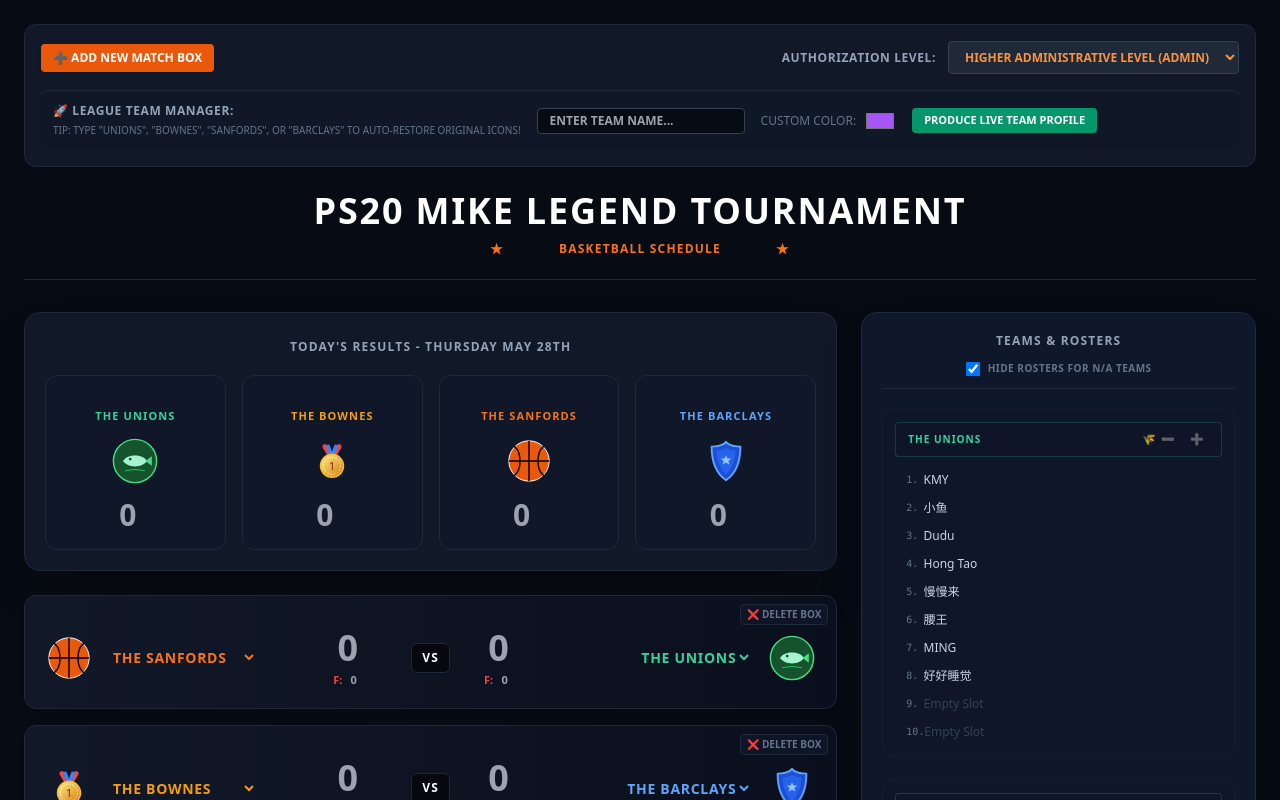
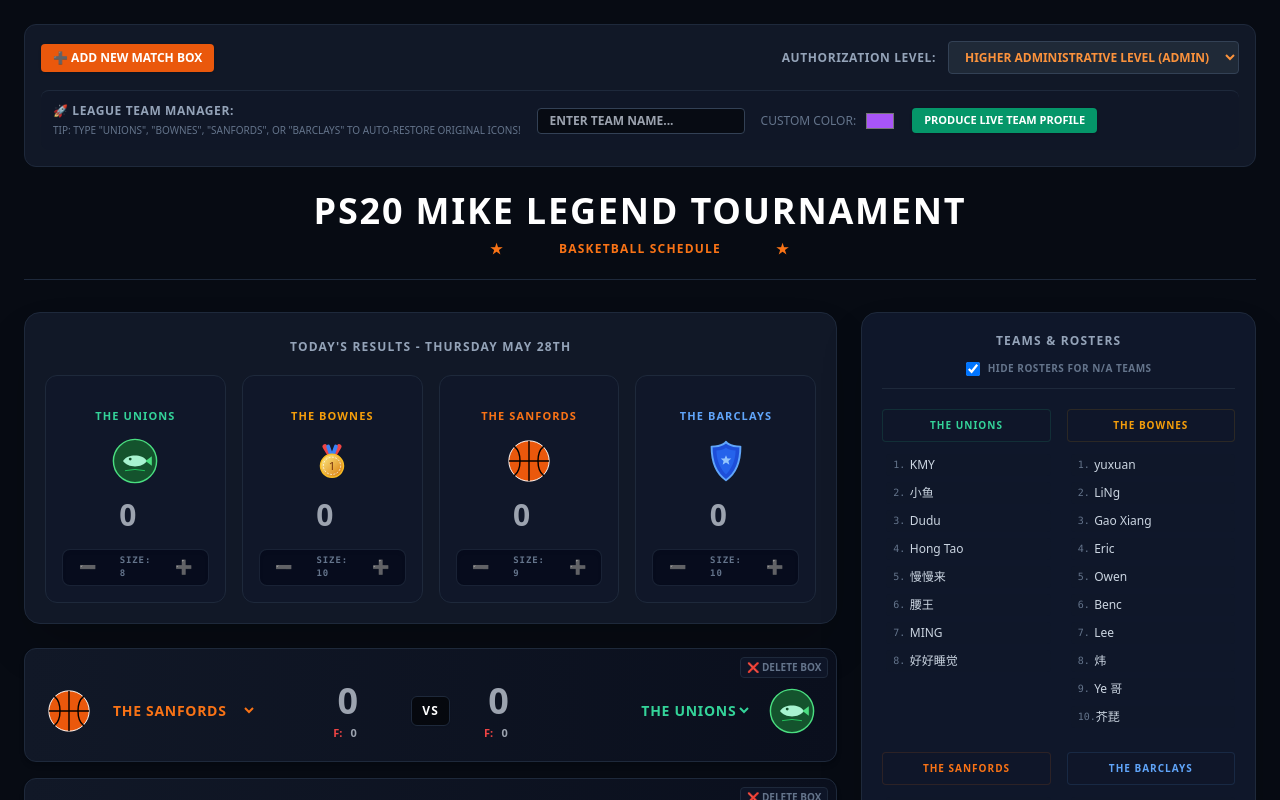
Before and after one commit to Steven-Ou/PS20_TOURNAMENT, a Next.js app: page / in a window 1280 px wide. Shown: the top 800 px of the page. Built offline with nearby package versions, Linux system fonts and the light colour scheme.

Commit message:
adding in a new version

```diff
--- a/app/page.tsx
+++ b/app/page.tsx
@@ -147,80 +147,22 @@ const BarclaysLogo = () => (
   </svg>
 );
 
-// ==========================================
-// 2. PREMIUM CHAMPIONSHIP MULTI-LAYERED SVG EMBLEM
-// ==========================================
-const PremiumChampionshipEmblem = ({
-  accentColor,
-  uniqueId,
-}: {
-  accentColor: string;
-  uniqueId: string;
-}) => (
+const DynamicCustomLogo = ({ color }: { color: string }) => (
   <svg
     className="w-12 h-12"
     viewBox="0 0 100 100"
     fill="none"
     xmlns="http://www.w3.org/2000/svg"
   >
-    {/* Outer Multi-Layer Shield Border using the custom color accent */}
     <polygon
-      points="50,5 92,25 92,65 50,95 8,65 8,25"
-      fill="#111827"
-      stroke={`url(#goldGradient-${uniqueId})`}
+      points="50,10 90,35 90,75 50,95 10,75 10,35"
+      fill="#1e293b"
+      stroke={color}
       strokeWidth="4"
       strokeLinejoin="round"
     />
-    <polygon
-      points="50,11 86,28 86,62 50,88 14,62 14,28"
-      fill="#030712"
-      stroke={accentColor}
-      strokeWidth="1.5"
-      opacity="0.7"
-    />
-
-    {/* Centered Intricate Crown Geometry mimicking 4ac5860be96dca70b5b8365898c4e6d8.jpg */}
-    <path
-      d="M32,62 L36,42 L45,50 L50,36 L55,50 L64,42 L68,62 Z"
-      fill={`url(#goldGradient-${uniqueId})`}
-    />
-    <circle cx="50" cy="32" r="2.5" fill="#fff" />
-    <circle cx="36" cy="38" r="2" fill="#fff" />
-    <circle cx="64" cy="38" r="2" fill="#fff" />
-
-    {/* Victory Star Core Accents */}
-    <polygon
-      points="50,70 52,75 58,75 53,79 55,85 50,81 45,85 47,79 42,75 48,75"
-      fill={`url(#goldGradient-${uniqueId})`}
-    />
-    <polygon
-      points="34,72 35.5,76 39.5,76 36.5,79 37.5,83 34,80 30.5,83 31.5,79 28.5,76 32.5,76"
-      fill={`url(#goldGradient-${uniqueId})`}
-      opacity="0.8"
-    />
-    <polygon
-      points="66,72 67.5,76 71.5,76 68.5,79 69.5,83 66,80 62.5,83 63.5,79 60.5,76 64.5,76"
-      fill={`url(#goldGradient-${uniqueId})`}
-      opacity="0.8"
-    />
-
-    {/* Compressed Alternating Linear Light/Dark Gradient Stack */}
-    <defs>
-      <linearGradient
-        id={`goldGradient-${uniqueId}`}
-        x1="0%"
-        y1="0%"
-        x2="100%"
-        y2="100%"
-      >
-        <stop offset="0%" stopColor="#78350f" />
-        <stop offset="25%" stopColor="#fef08a" />
-        <stop offset="45%" stopColor="#d97706" />
-        <stop offset="65%" stopColor="#ffffff" />
-        <stop offset="85%" stopColor="#fbbf24" />
-        <stop offset="100%" stopColor="#78350f" />
-      </linearGradient>
-    </defs>
+    <circle cx="50" cy="53" r="18" fill="none" stroke={color} strokeWidth="3" />
+    <path d="M32 53H68" stroke={color} strokeWidth="2" />
   </svg>
 );
 
@@ -330,8 +272,6 @@ export default function Home() {
       "腰王",
       "MING",
       "好好睡觉",
-      "",
-      "",
     ],
     bownes: [
       "yuxuan",
@@ -355,7 +295,6 @@ export default function Home() {
       "Beau",
       "Alex",
       "Leo",
-      "",
     ],
     barclays: [
       "kys r",
@@ -400,7 +339,6 @@ export default function Home() {
   const [newTeamName, setNewTeamName] = useState("");
   const [newTeamColor, setNewTeamColor] = useState("#a855f7");
 
-  // Inside your component scope, route the custom rendering paths through the high-end vector logic
   const handleLogoRender = (teamKey: string, color: string) => {
     switch (teamKey) {
       case "unions":
@@ -586,6 +524,14 @@ export default function Home() {
     return matches.some((m) => m.teamA === teamKey || m.teamB === teamKey);
   };
 
+  if (!isHydrated) {
+    return (
+      <div className="min-h-screen bg-[#070b13] text-slate-500 flex items-center justify-center font-mono text-xs">
+        LOADING TOURNAMENT DATABASE...
+      </div>
+    );
+  }
+
   return (
     <div className="min-h-screen bg-[#070b13] text-white p-6 font-sans antialiased">
       {/* ADMINISTRATIVE ACCESS CONSOLE OVERLAY */}
@@ -685,7 +631,7 @@ export default function Home() {
       <div className="grid grid-cols-1 lg:grid-cols-3 gap-6 max-w-7xl mx-auto items-start">
         {/* MATCH STUFF CARDS ROW BOXES */}
         <main className="lg:col-span-2 flex flex-col gap-6">
-          {/* HERO PREVIEW DASHBOARD (FLEX-WRAP DYNAMIC REORGANIZATION LAYOUT) */}
+          {/* HERO PREVIEW DASHBOARD / RESULT BANNER */}
           <div className="bg-[#111827] border border-slate-800 rounded-2xl p-5 shadow-2xl">
             <input
               type="text"
@@ -696,10 +642,12 @@ export default function Home() {
             />
 
             <div className="flex flex-wrap justify-center gap-4">
-              {teamsConfig.map((t) => (
+              {teamsConfig.map((t) => {
+                const playerArray = rosters[t.key] || [];
+                return (
                   <div
                     key={t.key}
-                  className="relative bg-slate-900/60 p-4 pt-8 rounded-xl border border-slate-800 flex flex-col items-center group w-full sm:w-[calc(50%-8px)] md:w-[calc(25%-12px)] min-w-[140px] transition-all"
+                    className="relative bg-slate-900/60 p-4 pt-8 rounded-xl border border-slate-800 flex flex-col items-center group w-full sm:w-[calc(50%-8px)] md:w-[calc(25%-12px)] min-w-[150px] transition-all"
                   >
                     {isAdmin && (
                       <button
@@ -730,8 +678,48 @@ export default function Home() {
                       }
                       className="bg-transparent font-black text-3xl w-full text-center mt-3 border-none outline-none text-slate-200 disabled:cursor-not-allowed"
                     />
+
+                    {/* ========================================================= */}
+                    {/* NEW HORIZONTAL ROSTER ADD/MINUS CONTROLS AT BOTTOM OF THE BANNER CARD */}
+                    {/* ========================================================= */}
+                    {isAdmin && (
+                      <div className="mt-4 flex items-center justify-center gap-4 bg-slate-950/60 border border-slate-800/80 rounded-lg py-1 px-3 w-full shadow-inner">
+                        <button
+                          type="button"
+                          title="Remove Last Spot"
+                          onClick={() => {
+                            if (playerArray.length > 1) {
+                              setRosters({
+                                ...rosters,
+                                [t.key]: playerArray.slice(0, -1),
+                              });
+                            }
+                          }}
+                          className="text-red-400 hover:text-red-300 font-black text-sm select-none px-2 py-0.5"
+                        >
+                          ➖
+                        </button>
+                        <span className="text-[9px] text-slate-500 font-black tracking-widest uppercase font-mono">
+                          SIZE: {playerArray.length}
+                        </span>
+                        <button
+                          type="button"
+                          title="Add Player Spot"
+                          onClick={() => {
+                            setRosters({
+                              ...rosters,
+                              [t.key]: [...playerArray, ""],
+                            });
+                          }}
+                          className="text-emerald-400 hover:text-emerald-300 font-black text-sm select-none px-2 py-0.5"
+                        >
+                          ➕
+                        </button>
                       </div>
-              ))}
+                    )}
+                  </div>
+                );
+              })}
             </div>
           </div>
 
@@ -958,7 +946,7 @@ export default function Home() {
               <input
                 type="checkbox"
                 checked={hideEliminatedRosters}
-                onChange={(e) => setHideEliminatedRosters(e.target.checked)}
+                onChange={(e) => setHideEliminatedRosters(e.checked)}
                 className="rounded bg-slate-900 border-slate-700 text-orange-500 focus:ring-0 w-3.5 h-3.5"
               />
               <span className="text-[10px] text-slate-500 font-bold uppercase tracking-wider">
@@ -967,7 +955,7 @@ export default function Home() {
             </label>
           </div>
 
-          <div className="flex flex-col gap-6">
+          <div className="grid grid-cols-2 gap-x-4 gap-y-6">
             {teamsConfig.map((team) => {
               if (!isTeamActive(team.key)) return null;
               const playerArray = rosters[team.key] || [];
@@ -975,52 +963,17 @@ export default function Home() {
               return (
                 <div
                   key={team.key}
-                  className="space-y-3 bg-slate-900/20 p-3 rounded-xl border border-slate-800/40"
+                  className="space-y-3 transition-all duration-200"
                 >
                   <div
-                    className="font-black text-[10px] p-2 rounded text-center tracking-widest uppercase border bg-slate-900/60 flex justify-between items-center px-3"
+                    className="font-black text-[10px] p-2 rounded text-center tracking-widest uppercase border bg-slate-900/40"
                     style={{
                       color: team.hexColor,
-                      borderColor: `${team.hexColor}30`,
+                      borderColor: `${team.hexColor}20`,
                     }}
                   >
-                    <span>{team.name}</span>
-
-                    {/* ADD / REMOVE DYNAMIC ROW CONTROLS (ADMIN ONLY) */}
-                    {isAdmin && (
-                      <div className="flex gap-1.5 text-[11px]">
-                        <button
-                          type="button"
-                          title="Remove Last Spot"
-                          onClick={() => {
-                            if (playerArray.length > 1) {
-                              setRosters({
-                                ...rosters,
-                                [team.key]: playerArray.slice(0, -1),
-                              });
-                            }
-                          }}
-                          className="hover:text-red-400 font-bold px-1"
-                        >
-                          🌾 ➖
-                        </button>
-                        <button
-                          type="button"
-                          title="Add Player Spot"
-                          onClick={() => {
-                            setRosters({
-                              ...rosters,
-                              [team.key]: [...playerArray, ""],
-                            });
-                          }}
-                          className="hover:text-emerald-400 font-bold px-1"
-                        >
-                          ➕
-                        </button>
+                    {team.name}
                   </div>
-                    )}
-                  </div>
-
                   <ol className="space-y-1.5 text-xs text-slate-300 pl-1">
                     {playerArray.map((player, idx) => (
                       <li
@@ -1040,7 +993,7 @@ export default function Home() {
                             teamCopy[idx] = e.target.value;
                             setRosters({ ...rosters, [team.key]: teamCopy });
                           }}
-                          className={`bg-transparent border-none p-0 w-full outline-none focus:text-white placeholder-slate-700 ${!isAdmin ? "text-slate-200 font-normal cursor-default pointer-events-none" : ""}`}
+                          className={`bg-transparent border-none p-0 w-full outline-none focus:text-white ${!isAdmin ? "text-slate-200 font-normal cursor-default pointer-events-none" : ""}`}
                         />
                       </li>
                     ))}
```
Lines whose indentation alone changed are shown as unchanged.
